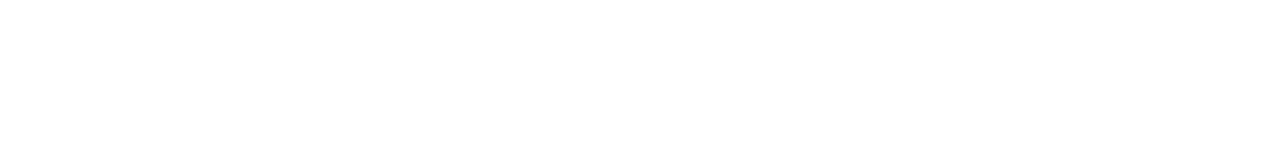
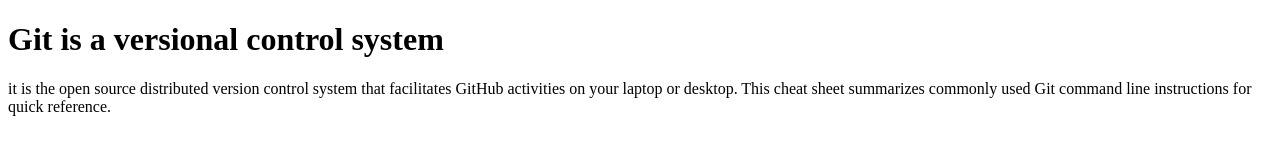
Before and after one commit to somonsdr/laravel52, a plain HTML site: page index.html in a window 1280 px wide. Drawn offline with Linux system fonts and the light colour scheme.

Commit message:
edited index.html

```diff
--- a/index.html
+++ b/index.html
@@ -5,6 +5,7 @@
 	<title>GIT Learning | Version Control System</title>
 </head>
 <body>
-
+	<h1>Git is a versional control system</h1>
+	<p>it  is  the  open  source  distributed  version  control  system  that  facilitates  GitHub  activities  on  your  laptop  or desktop. This cheat sheet summarizes commonly used Git command line instructions for quick reference.</p>
 </body>
 </html>
```
